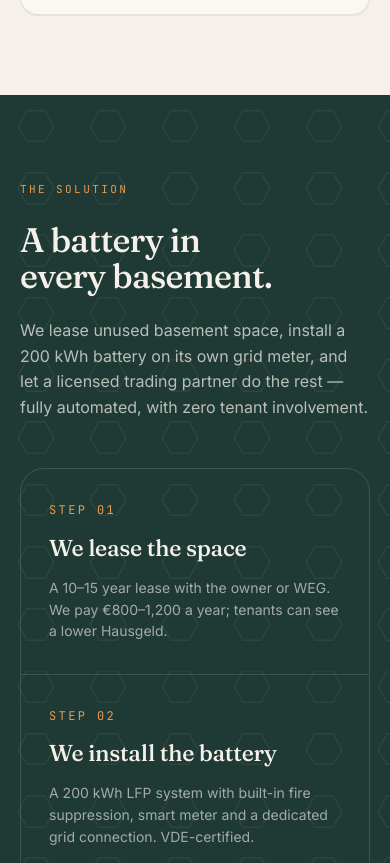
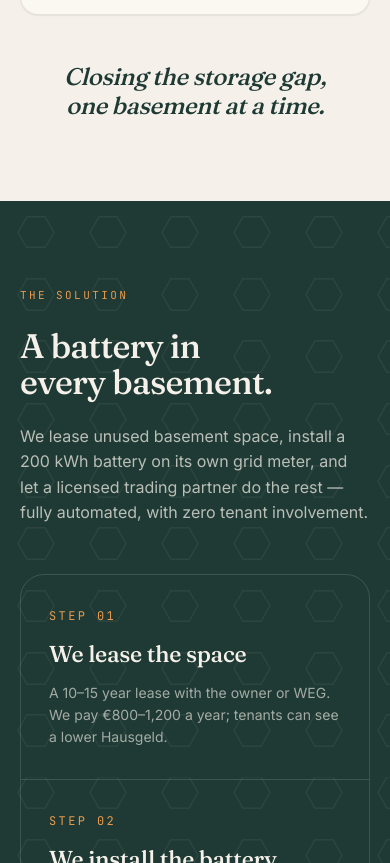
Before and after one commit to Nikerane/kellerwatt, a website with bundled scripts: page index.html in a window 390 px wide. Shown: the part 3489-4352 px from the top of the page. Built offline with nearby package versions, Linux system fonts and the light colour scheme.

Commit message:
feat: add 'closing the storage gap' tagline to Problem section

```diff
--- a/index.html
+++ b/index.html
@@ -491,6 +491,21 @@
     text-transform: uppercase;
     color: var(--gk-slate-mute);
     margin-top: 2px;
+  }
+
+  /* Problem section closing line — pivots into the solution */
+  .problem__closer {
+    font-family: var(--gk-font-serif);
+    font-weight: 500;
+    font-style: italic;
+    font-size: clamp(24px, 3.2vw, 38px);
+    line-height: 1.2;
+    letter-spacing: -0.018em;
+    color: var(--gk-hearth);
+    text-align: center;
+    text-wrap: balance;
+    max-width: 760px;
+    margin: clamp(48px, 6vw, 80px) auto 0;
   }
 
   /* =========================================================
@@ -1088,6 +1103,8 @@
         <span class="card__src">KellerWatt analysis</span>
       </article>
     </div>
+
+    <p class="problem__closer">Closing the storage gap, one basement at a time.</p>
   </div>
 </section>
 
```
